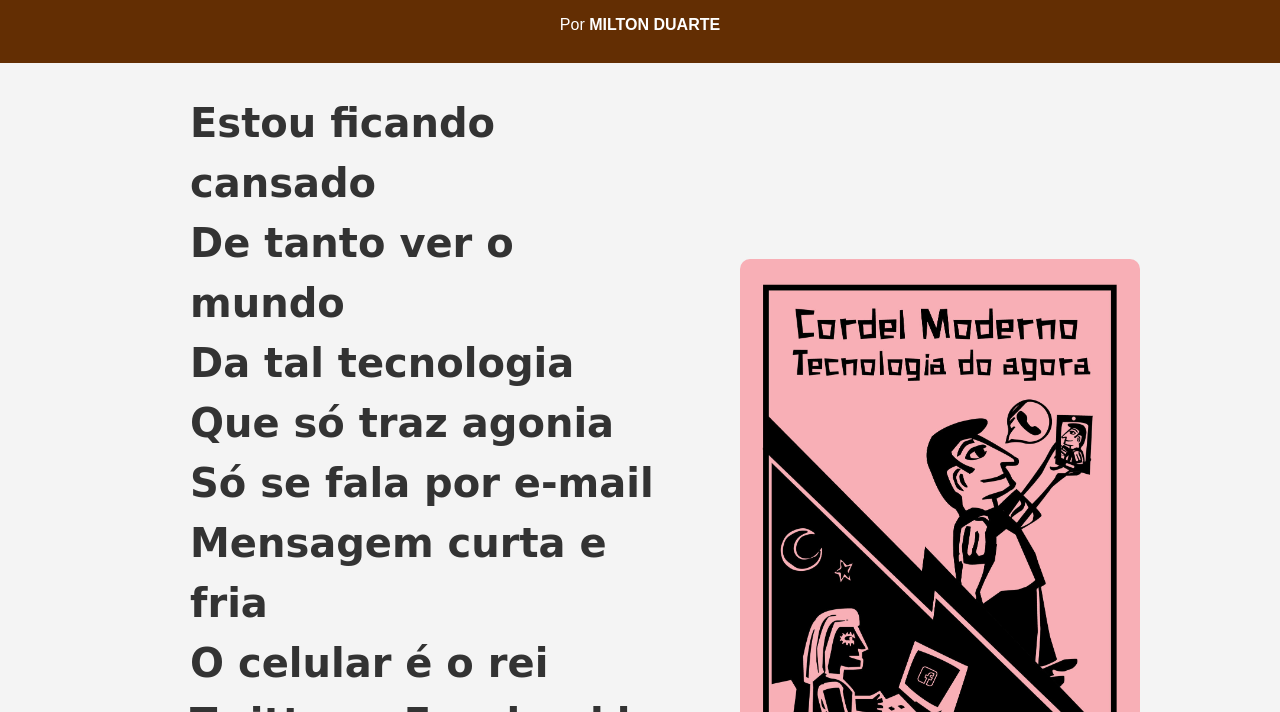
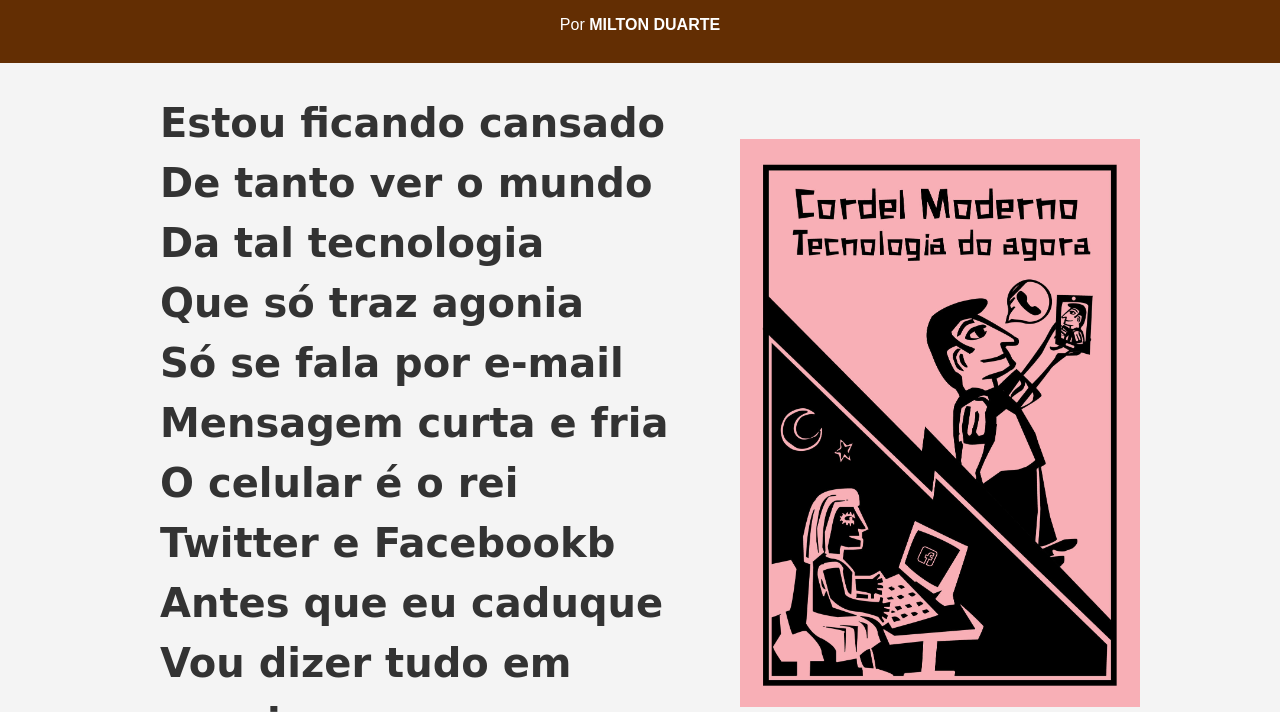
Before and after one commit to thalita-pin/desafio, a plain HTML site: page index.html in a window 1280 px wide. Shown: the part 88-800 px from the top of the page. Drawn offline with Linux system fonts and the light colour scheme; a web font is replaced by a local one.

Commit message:
Update style.css

```diff
--- a/style.css
+++ b/style.css
@@ -40,7 +40,7 @@ main {
 }
 
 div p {
-    padding: 10px 50px;
+    padding: 10px 0 10px 20px;
 }
 
 #flex {
@@ -59,7 +59,7 @@ div p {
 #flex img {
     width: 10em;
     height: auto;
-    border-radius: 10px;
+    border-radius: ;
 }
 
 #div2 {
```
